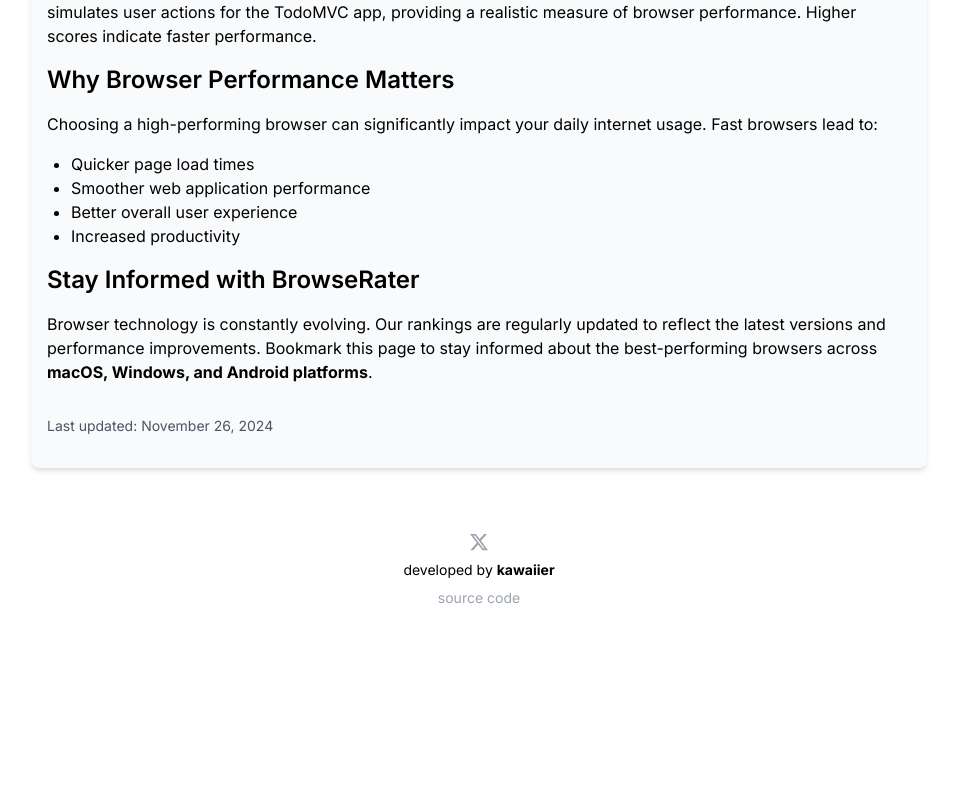
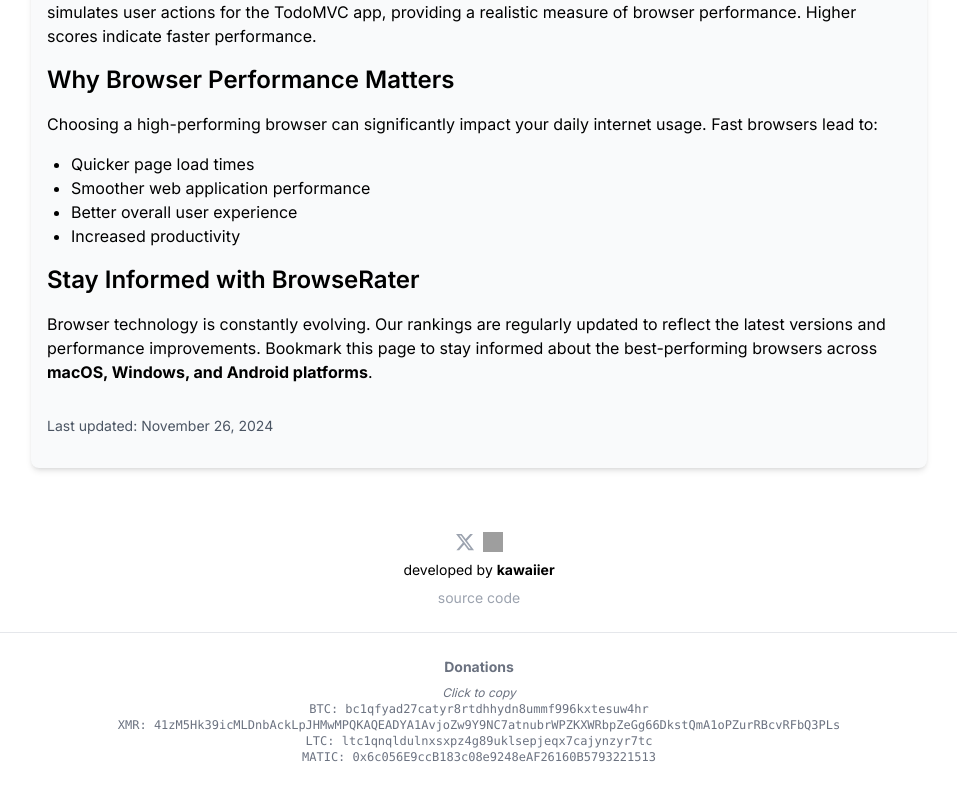
Before and after one commit to kawaiier/browserating, a Next.js app: page / in a window 1280 px wide. Shown: the part 2648-3445 px from the top of the page, without its empty margins (161-1118 px from the left). Before the commit the page ends 3288 px from the top, so only its background shows below. Built offline with nearby package versions, Linux system fonts and the light colour scheme; grey boxes are pictures that could not be loaded.

Commit message:
Donations added

```diff
--- a/app/page.js
+++ b/app/page.js
@@ -1,3 +1,4 @@
+"use client";
 import About from "./components/About/About";
 import BrowserRankingList from "./components/BrowserRankingList";
 import Explanation from "./components/Explanation";
@@ -19,6 +20,7 @@
       </main>
       <Explanation />
       <footer className="text-center text-sm p-8 flex flex-col items-center gap-2 mt-8">
+        <div className="flex flex-row gap-2">
           <a href="https://x.com/kawaiier101" className="text-gray-400 mx-auto">
             <span className="[&>svg]:h-5 [&>svg]:w-5">
               <svg
@@ -30,7 +32,21 @@
               </svg>
             </span>
           </a>
-
+          <a
+            href="https://bsky.app/profile/kawaiier.bsky.social"
+            className="text-gray-400 mx-auto"
+            target="_blank"
+            rel="noopener noreferrer"
+          >
+            <span className="[&>svg]:h-5 [&>svg]:w-5">
+              <img
+                src="https://upload.wikimedia.org/wikipedia/commons/thumb/7/7a/Bluesky_Logo.svg/600px-Bluesky_Logo.svg.png"
+                alt="Bluesky Logo"
+                className="h-5 w-5"
+              />
+            </span>
+          </a>
+        </div>
         <p className="mx-auto">
           developed by{" "}
           <a
@@ -50,6 +66,52 @@
             source code
           </a>
         </p>
+        <hr className="w-full my-4" />
+        <div className="flex flex-col items-center text-xs text-gray-500">
+          <h3 className="text-sm font-bold mb-2">Donations</h3>
+          <em>Click to copy</em>
+          <span
+            className="font-mono cursor-pointer"
+            onClick={() =>
+              navigator.clipboard.writeText(
+                "bc1qfyad27catyr8rtdhhydn8ummf996kxtesuw4hr"
+              )
+            }
+          >
+            BTC: bc1qfyad27catyr8rtdhhydn8ummf996kxtesuw4hr
+          </span>
+          <span
+            className="font-mono cursor-pointer"
+            onClick={() =>
+              navigator.clipboard.writeText(
+                "41zM5Hk39icMLDnbAckLpJHMwMPQKAQEADYA1AvjoZw9Y9NC7atnubrWPZKXWRbpZeGg66DkstQmA1oPZurRBcvRFbQ3PLs"
+              )
+            }
+          >
+            XMR:
+            41zM5Hk39icMLDnbAckLpJHMwMPQKAQEADYA1AvjoZw9Y9NC7atnubrWPZKXWRbpZeGg66DkstQmA1oPZurRBcvRFbQ3PLs
+          </span>
+          <span
+            className="font-mono cursor-pointer"
+            onClick={() =>
+              navigator.clipboard.writeText(
+                "ltc1qnqldulnxsxpz4g89uklsepjeqx7cajynzyr7tc"
+              )
+            }
+          >
+            LTC: ltc1qnqldulnxsxpz4g89uklsepjeqx7cajynzyr7tc
+          </span>
+          <span
+            className="font-mono cursor-pointer"
+            onClick={() =>
+              navigator.clipboard.writeText(
+                "0x6c056E9ccB183c08e9248eAF26160B5793221513"
+              )
+            }
+          >
+            MATIC: 0x6c056E9ccB183c08e9248eAF26160B5793221513
+          </span>
+        </div>
       </footer>
     </>
   );
```
Lines whose indentation alone changed are shown as unchanged.
